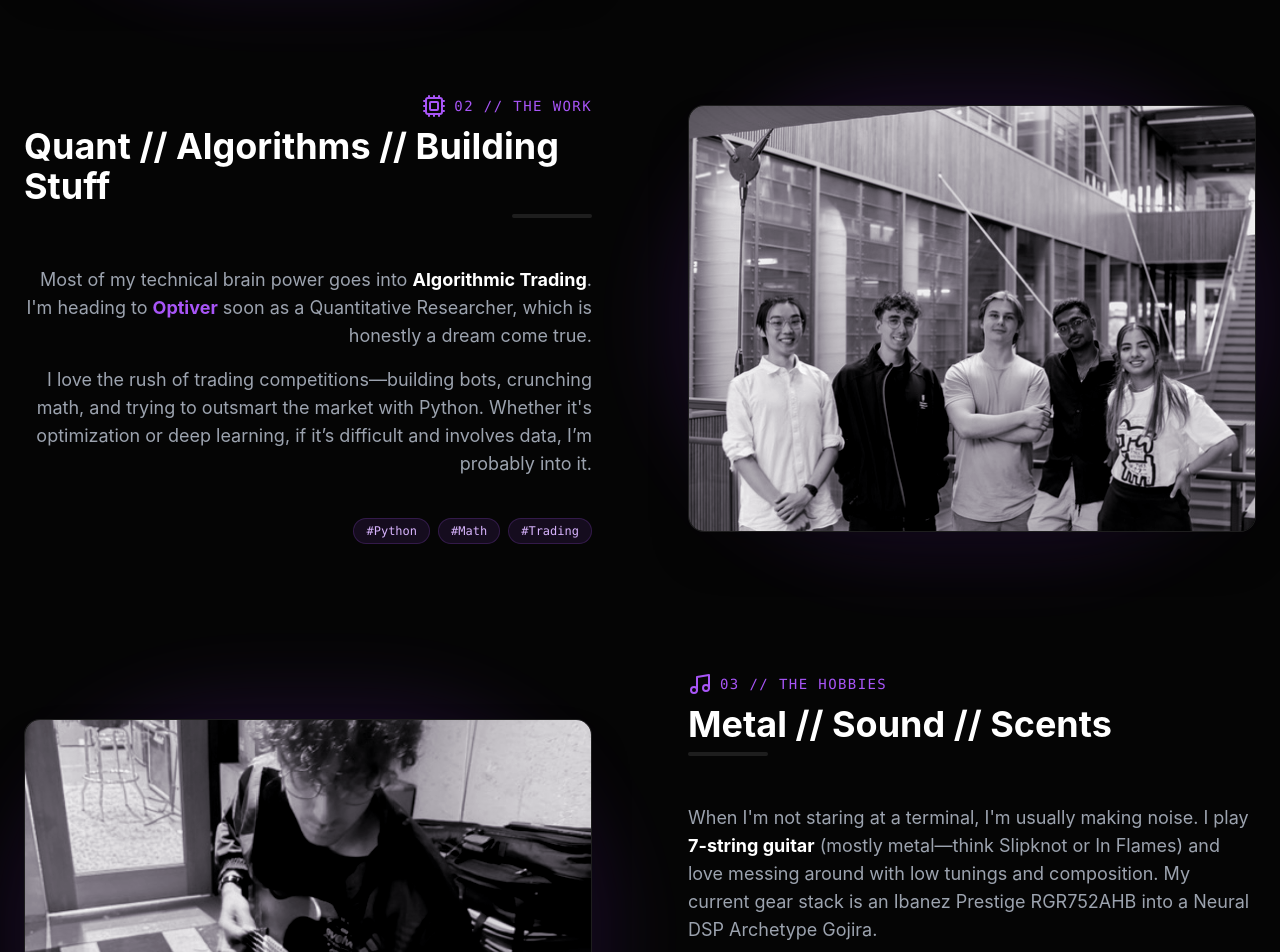
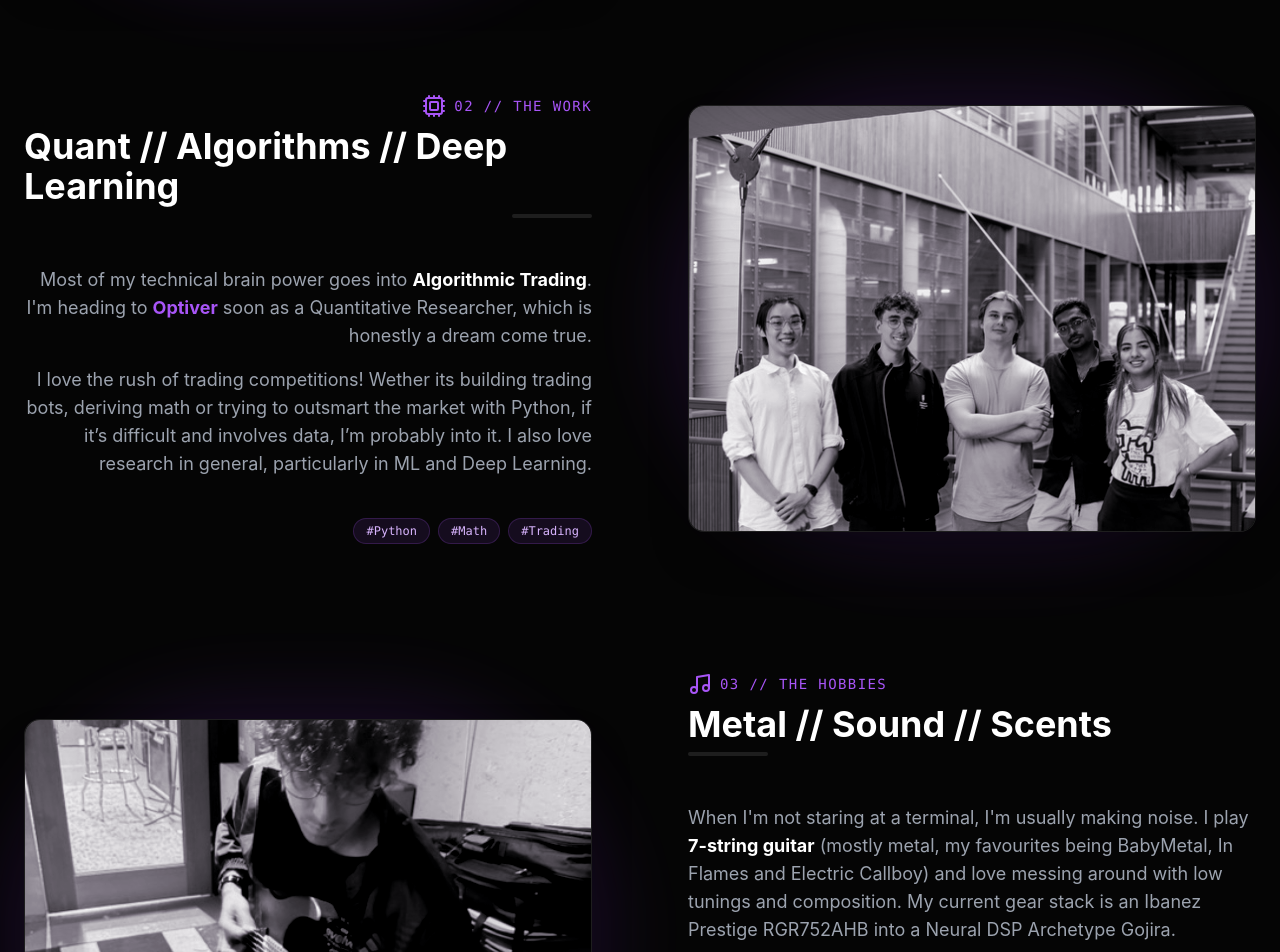
Before and after one commit to ZainAlSaffi-Dev/ImTooBusy, a React (Vite) app in the folder carbon-calendar/: page / in a window 1280 px wide. Shown: the part 1940-2892 px from the top of the page. Built offline with nearby package versions, Linux system fonts and the light colour scheme; no server answers.

Commit message:
Updated about me

```diff
--- a/carbon-calendar/src/components/About.jsx
+++ b/carbon-calendar/src/components/About.jsx
@@ -24,7 +24,7 @@ const aboutSections = [
   {
     id: 2,
     title: "The Work",
-    subtitle: "Quant // Algorithms // Building Stuff",
+    subtitle: "Quant // Algorithms // Deep Learning",
     icon: <Cpu size={24} />,
     text: (
       <>
@@ -32,7 +32,7 @@ const aboutSections = [
           Most of my technical brain power goes into <span className="text-white font-bold">Algorithmic Trading</span>. I'm heading to <span className="text-carbon-primary font-bold">Optiver</span> soon as a Quantitative Researcher, which is honestly a dream come true.
         </p>
         <p>
-          I love the rush of trading competitions—building bots, crunching math, and trying to outsmart the market with Python. Whether it's optimization or deep learning, if it’s difficult and involves data, I’m probably into it.
+          I love the rush of trading competitions! Wether its building trading bots, deriving math or trying to outsmart the market with Python, if it’s difficult and involves data, I’m probably into it. I also love research in general, particularly in ML and Deep Learning.
         </p>
       </>
     ),
@@ -47,7 +47,7 @@ const aboutSections = [
     text: (
       <>
         <p>
-          When I'm not staring at a terminal, I'm usually making noise. I play <span className="text-white font-bold">7-string guitar</span> (mostly metal—think Slipknot or In Flames) and love messing around with low tunings and composition. My current gear stack is an Ibanez Prestige RGR752AHB into a Neural DSP Archetype Gojira.
+          When I'm not staring at a terminal, I'm usually making noise. I play <span className="text-white font-bold">7-string guitar</span> (mostly metal, my favourites being BabyMetal, In Flames and Electric Callboy) and love messing around with low tunings and composition. My current gear stack is an Ibanez Prestige RGR752AHB into a Neural DSP Archetype Gojira.
         </p>
         <p>
           I'm also pretty deep into <span className="text-carbon-primary font-bold">niche fragrances</span>. There is a surprising amount of chemistry and art in layering scents, and I just think it's a cool world to explore. My current rotation is LV Imagination, Creed Aventus, Afternoon Swim and Pacific Chill for the summer. PDM Althair, Initio Oud for Greatness and PDM Oajan for the winter.
@@ -65,10 +65,10 @@ const aboutSections = [
     text: (
       <>
         <p>
-          Long term? I want to build things that actually matter. My moonshot goal is to start a <span className="text-white font-bold">Neurobionics firm</span> to help reverse neurological diseases like Alzheimer's.
+          Long term? I want to build things that actually matter. My end goal is to start a <span className="text-white font-bold">Neurobionics firm</span> to help reverse neurological diseases like Alzheimer's.
         </p>
         <p>
-          I also have a fire in me for <span className="text-carbon-primary font-bold">Pro Bono Law</span>. I’m deeply driven by the idea of standing up for people who can't defend themselves—using logic and argument to be a shield for the vulnerable.
+          I also have a fire in me for <span className="text-carbon-primary font-bold">Pro Bono Law</span>. I’m deeply driven by the idea of standing up for people who can't defend themselves and love the thrill and adernaline of fighting for what is right.
         </p>
       </>
     ),
```
